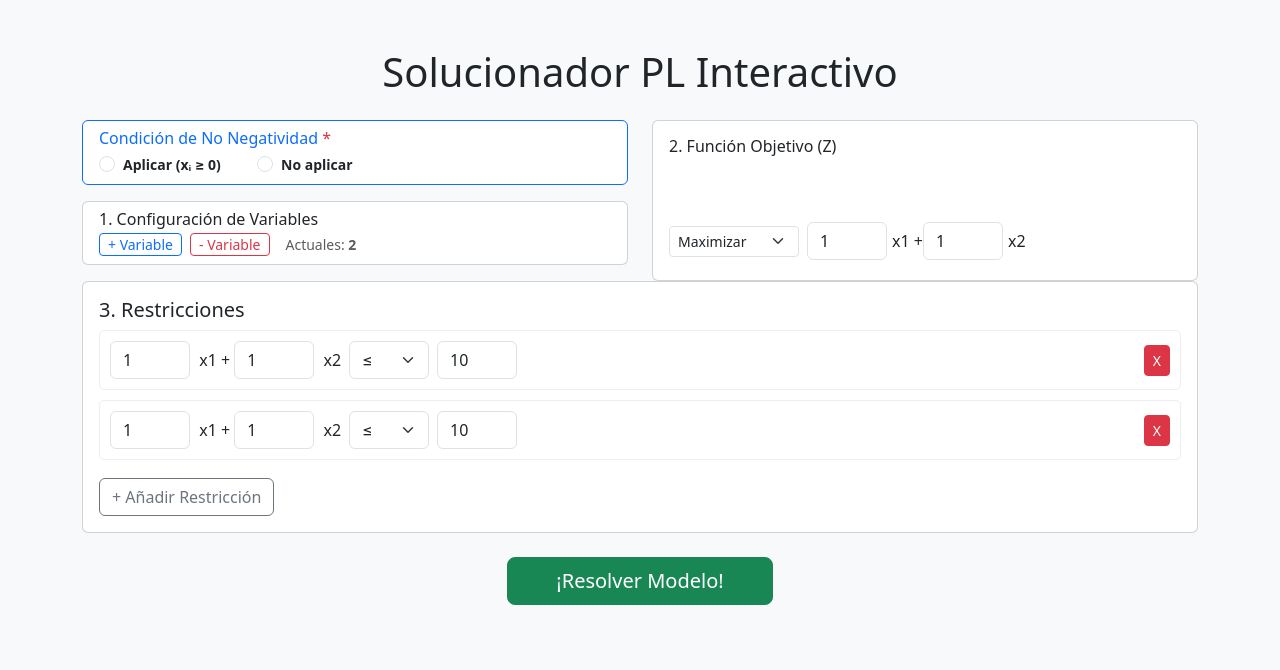
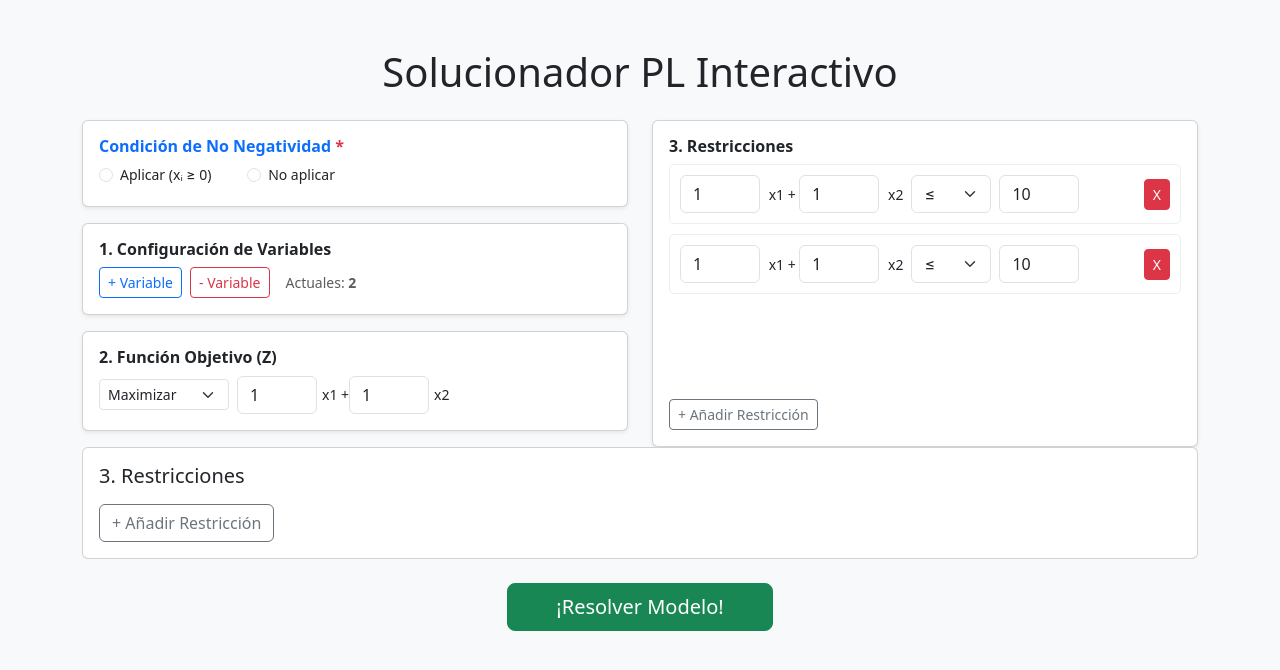
Before and after one commit to crispascual05/plc, a Flask app: page / in a window 1280 px wide. Shown: the top 670 px of the page. Run offline with Flask 3, Linux system fonts and the light colour scheme; some libraries are stand-ins or nearby versions.

Commit message:
Refactor configuration section layout and styles
Updated layout and styling for the configuration section, including changes to card classes and labels for better presentation.

```diff
--- a/templates/index.html
+++ b/templates/index.html
@@ -18,54 +18,68 @@
 
     <!-- NUEVO: Selección de no negatividad -->
     <!-- SECCIÓN SUPERIOR COMPACTA EN DOS COLUMNAS -->
-    <div class="row">
-        <!-- Columna Izquierda: No Negatividad y Variables -->
+    <!-- SECCIÓN DE CONFIGURACIÓN EN DOS COLUMNAS (Texto uniforme y pequeño) -->
+    <div class="row small">
+        <!-- Columna Izquierda: No Negatividad, Variables y Función Objetivo -->
         <div class="col-lg-6">
-            <div class="card mb-3 border-primary">
-                <div class="card-body py-2">
-                    <h6 class="card-title text-primary mb-1">Condición de No Negatividad <span class="text-danger">*</span></h6>
-                    <div class="form-check form-check-inline mb-0">
+            <div class="card mb-3 shadow-sm">
+                <div class="card-body">
+                    <h6 class="card-title text-primary fw-bold">Condición de No Negatividad <span class="text-danger">*</span></h6>
+                    <div class="form-check form-check-inline">
                         <input class="form-check-input" type="radio" name="noNegatividad" id="negAplicar" value="true">
-                        <label class="form-check-label small fw-bold" for="negAplicar">Aplicar (xᵢ &ge; 0)</label>
+                        <label class="form-check-label" for="negAplicar">Aplicar (xᵢ &ge; 0)</label>
                     </div>
-                    <div class="form-check form-check-inline mb-0 ms-3">
+                    <div class="form-check form-check-inline ms-3">
                         <input class="form-check-input" type="radio" name="noNegatividad" id="negNoAplicar" value="false">
-                        <label class="form-check-label small fw-bold" for="negNoAplicar">No aplicar</label>
+                        <label class="form-check-label" for="negNoAplicar">No aplicar</label>
                     </div>
                 </div>
             </div>
 
-            <div class="card mb-3">
-                <div class="card-body py-2">
-                    <h6 class="card-title mb-1">1. Configuración de Variables</h6>
+            <div class="card mb-3 shadow-sm">
+                <div class="card-body">
+                    <h6 class="card-title fw-bold">1. Configuración de Variables</h6>
                     <div class="d-flex align-items-center">
-                        <button class="btn btn-outline-primary btn-sm py-0 px-2" onclick="modificarVariables(1)">+ Variable</button>
-                        <button class="btn btn-outline-danger btn-sm py-0 px-2 ms-2" onclick="modificarVariables(-1)">- Variable</button>
-                        <span class="ms-3 text-muted small">Actuales: <strong id="numVariablesText">2</strong></span>
+                        <button class="btn btn-outline-primary btn-sm px-2 py-1" onclick="modificarVariables(1)">+ Variable</button>
+                        <button class="btn btn-outline-danger btn-sm px-2 py-1 ms-2" onclick="modificarVariables(-1)">- Variable</button>
+                        <span class="ms-3 text-muted">Actuales: <strong id="numVariablesText">2</strong></span>
                     </div>
                 </div>
             </div>
-        </div>
 
-        <!-- Columna Derecha: Función Objetivo -->
-        <div class="col-lg-6">
-            <div class="card mb-3 h-100">
-                <div class="card-body d-flex flex-column justify-content-between">
-                    <h6 class="card-title mb-2">2. Función Objetivo (Z)</h6>
+            <div class="card mb-3 shadow-sm">
+                <div class="card-body">
+                    <h6 class="card-title fw-bold">2. Función Objetivo (Z)</h6>
                     <div class="d-flex align-items-center flex-wrap">
-                        <select id="tipoOpt" class="form-select form-select-sm me-2 mb-1" style="width: 130px;">
+                        <select id="tipoOpt" class="form-select form-select-sm me-2" style="width: 130px;">
                             <option value="max">Maximizar</option>
                             <option value="min">Minimizar</option>
                         </select>
-                        <div id="funcionObjetivoInputs" class="d-flex align-items-center flex-wrap mb-1">
+                        <div id="funcionObjetivoInputs" class="d-flex align-items-center flex-wrap">
                             <!-- Se generarán por JS -->
                         </div>
                     </div>
                 </div>
             </div>
         </div>
+
+        <!-- Columna Derecha: Restricciones -->
+        <div class="col-lg-6">
+            <div class="card mb-3 shadow-sm h-100">
+                <div class="card-body d-flex flex-column justify-content-between">
+                    <div>
+                        <h6 class="card-title fw-bold">3. Restricciones</h6>
+                        <div id="restriccionesContainer">
+                            <!-- Se generarán por JS -->
+                        </div>
+                    </div>
+                    <div>
+                        <button class="btn btn-outline-secondary btn-sm mt-2" onclick="agregarRestriccion()">+ Añadir Restricción</button>
+                    </div>
+                </div>
+            </div>
+        </div>
     </div>
-
     <div class="card mb-4">
         <div class="card-body">
             <h5 class="card-title flex-grow-1">3. Restricciones</h5>
```
